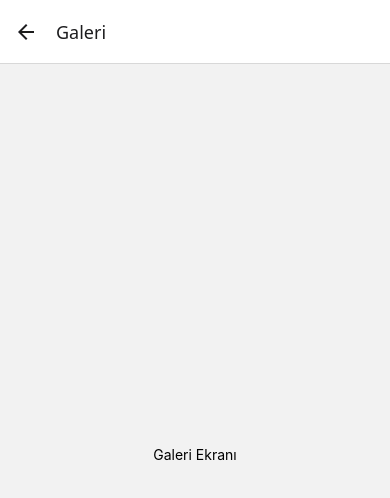
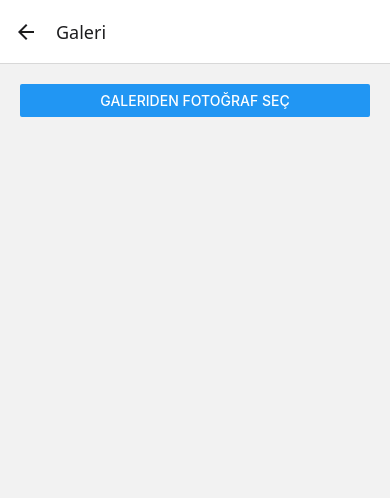
Before and after one commit to FurkanSadik/lab13_Android, a React Native app: screen /Gallery in a window 390 px wide. Shown: the top 498 px of the page. Built offline with nearby package versions, Linux system fonts and the light colour scheme.

Commit message:
refactor: kamera ve galeri işlevleri ayrı ekranlara bölündü

```diff
--- a/screens/CameraScreen.js
+++ b/screens/CameraScreen.js
@@ -1,35 +1,28 @@
-import { View, Button, Image, Alert, StyleSheet } from 'react-native';
+import { useState } from 'react';
+import { View, Button, Image, Alert, StyleSheet, Text } from 'react-native';
 import * as ImagePicker from 'expo-image-picker';
 import * as Haptics from 'expo-haptics';
-import { useState } from 'react';
 
 export default function CameraScreen() {
   const [imageUri, setImageUri] = useState(null);
-
-  const pickImage = async () => {
-    const { status } = await ImagePicker.requestMediaLibraryPermissionsAsync();
-    if (status !== 'granted') {
-      Alert.alert('İzin gerekli');
-      return;
-    }
-
-    const result = await ImagePicker.launchImageLibraryAsync();
-    if (!result.canceled) {
-      setImageUri(result.assets[0].uri);
-      Haptics.impactAsync(Haptics.ImpactFeedbackStyle.Medium);
-    }
-  };
+  const [statusText, setStatusText] = useState('');
 
   const takePhoto = async () => {
     const { status } = await ImagePicker.requestCameraPermissionsAsync();
     if (status !== 'granted') {
       Alert.alert('Kamera izni gerekli');
+      setStatusText('Kamera izni verilmedi.');
       return;
     }
 
-    const result = await ImagePicker.launchCameraAsync();
+    const result = await ImagePicker.launchCameraAsync({
+      quality: 0.7
+    });
+
     if (!result.canceled) {
-      setImageUri(result.assets[0].uri);
+      const uri = result.assets[0].uri;
+      setImageUri(uri);
+      setStatusText('Fotoğraf çekildi.');
       Haptics.notificationAsync(
         Haptics.NotificationFeedbackType.Success
       );
@@ -38,8 +31,8 @@ export default function CameraScreen() {
 
   return (
     <View style={styles.container}>
-      <Button title="Galeriden Seç" onPress={pickImage} />
       <Button title="Fotoğraf Çek" onPress={takePhoto} />
+      {statusText ? <Text style={styles.status}>{statusText}</Text> : null}
       {imageUri && <Image source={{ uri: imageUri }} style={styles.image} />}
     </View>
   );
@@ -49,11 +42,14 @@ const styles = StyleSheet.create({
   container: {
     flex: 1,
     gap: 16,
-    padding: 20,
+    padding: 20
+  },
+  status: {
+    marginTop: 8
   },
   image: {
     width: '100%',
     height: 300,
-    marginTop: 20,
-  },
+    marginTop: 16
+  }
 });
--- a/screens/GalleryScreen.js
+++ b/screens/GalleryScreen.js
@@ -1,9 +1,37 @@
-import { View, Text, StyleSheet } from 'react-native';
+import { useState } from 'react';
+import { View, Button, Image, Alert, StyleSheet, Text } from 'react-native';
+import * as ImagePicker from 'expo-image-picker';
+import * as Haptics from 'expo-haptics';
 
 export default function GalleryScreen() {
+  const [imageUri, setImageUri] = useState(null);
+  const [statusText, setStatusText] = useState('');
+
+  const pickImage = async () => {
+    const { status } = await ImagePicker.requestMediaLibraryPermissionsAsync();
+    if (status !== 'granted') {
+      Alert.alert('Galeri izni gerekli');
+      setStatusText('Galeri izni verilmedi.');
+      return;
+    }
+
+    const result = await ImagePicker.launchImageLibraryAsync({
+      quality: 0.7
+    });
+
+    if (!result.canceled) {
+      const uri = result.assets[0].uri;
+      setImageUri(uri);
+      setStatusText('Galeriden fotoğraf seçildi.');
+      Haptics.impactAsync(Haptics.ImpactFeedbackStyle.Medium);
+    }
+  };
+
   return (
     <View style={styles.container}>
-      <Text>Galeri Ekranı</Text>
+      <Button title="Galeriden Fotoğraf Seç" onPress={pickImage} />
+      {statusText ? <Text style={styles.status}>{statusText}</Text> : null}
+      {imageUri && <Image source={{ uri: imageUri }} style={styles.image} />}
     </View>
   );
 }
@@ -11,7 +39,15 @@ export default function GalleryScreen() {
 const styles = StyleSheet.create({
   container: {
     flex: 1,
-    justifyContent: 'center',
-    alignItems: 'center'
+    gap: 16,
+    padding: 20
+  },
+  status: {
+    marginTop: 8
+  },
+  image: {
+    width: '100%',
+    height: 300,
+    marginTop: 16
   }
 });
--- a/screens/HomeScreen.js
+++ b/screens/HomeScreen.js
@@ -8,7 +8,10 @@ export default function HomeScreen({ navigation }) {
       <Button title="Kamera" onPress={() => navigation.navigate('Camera')} />
       <Button title="Galeri" onPress={() => navigation.navigate('Gallery')} />
       <Button title="Konum" onPress={() => navigation.navigate('Location')} />
-      <Button title="Bildirimler & Titreşim" onPress={() => navigation.navigate('Haptics')} />
+      <Button
+        title="Titreşim Örnekleri"
+        onPress={() => navigation.navigate('Haptics')}
+      />
     </View>
   );
 }
```
